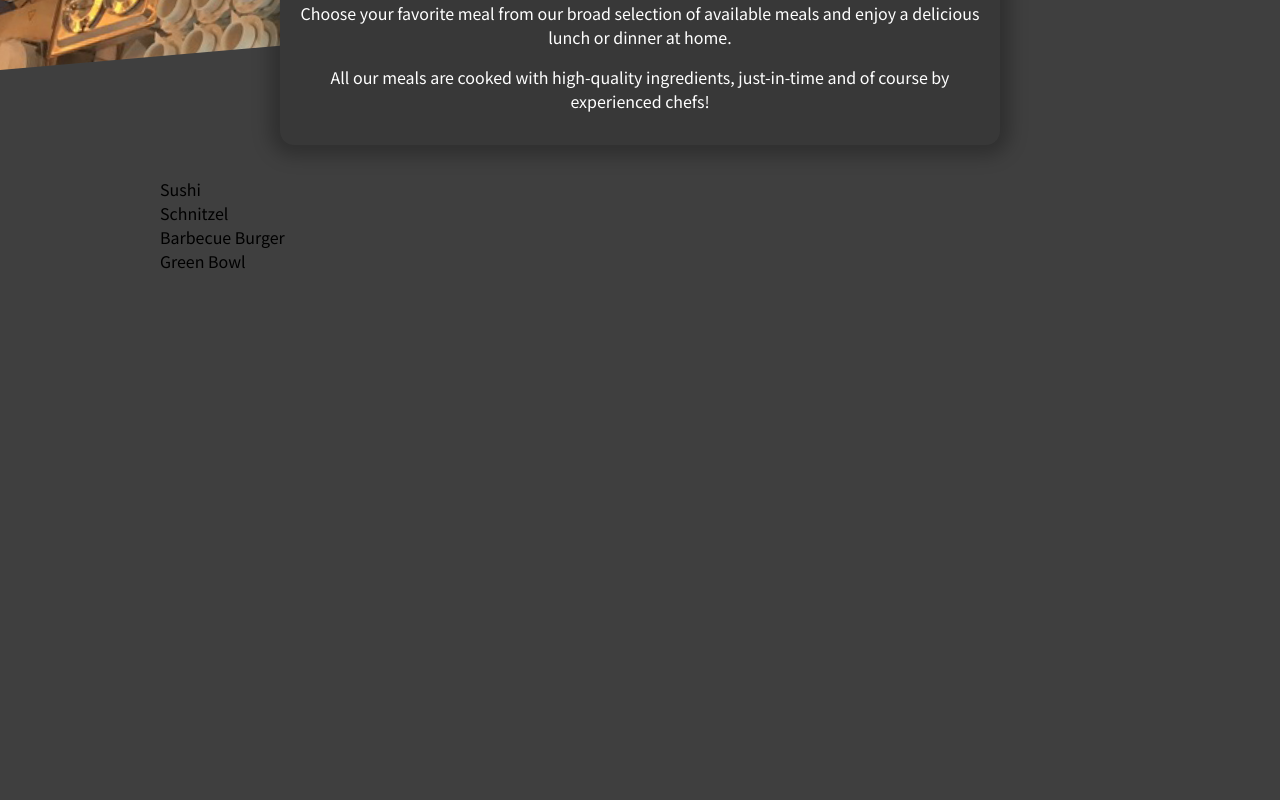
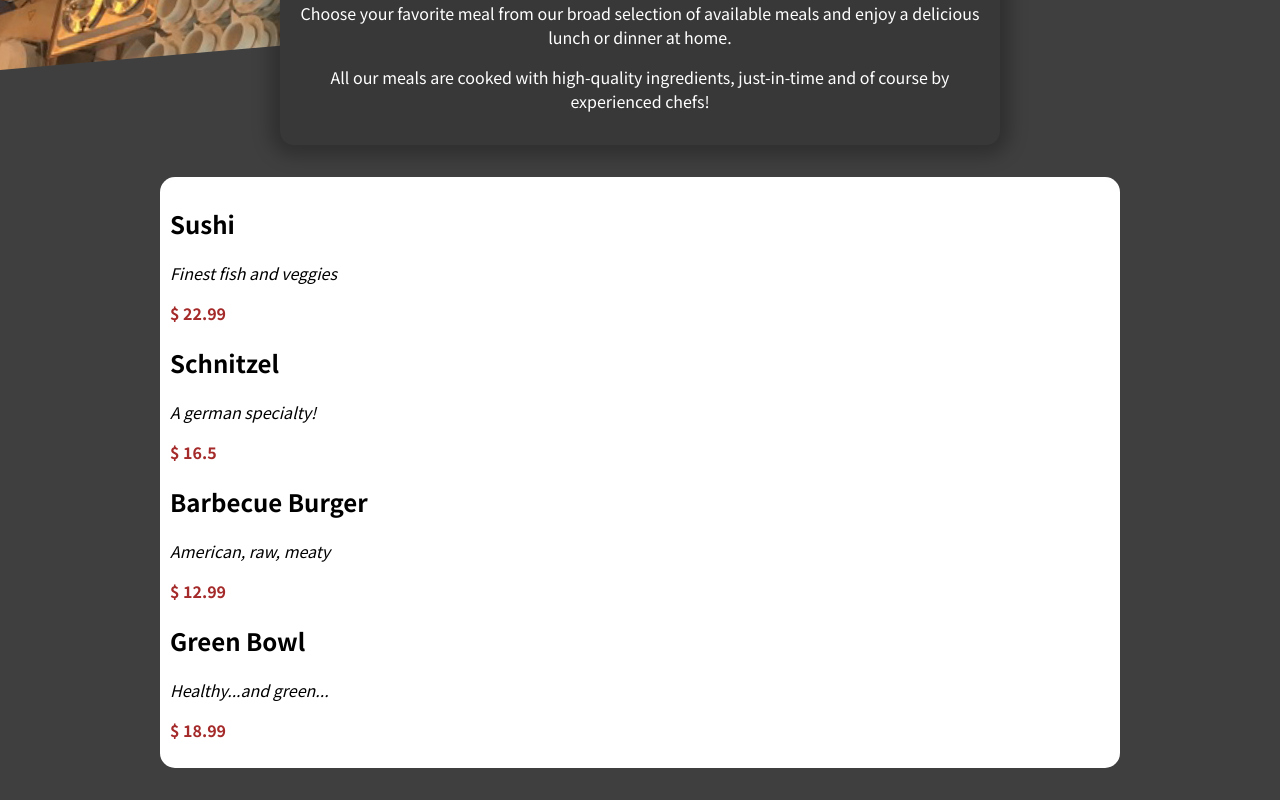
Before and after one commit to Ajayprajapati786/restaurent-app, a JavaScript app: page / in a window 1280 px wide. Shown: the part 328-1128 px from the top of the page. Before the commit the page ends 800 px from the top, so only its background shows below. Built offline with nearby package versions, Linux system fonts and the light colour scheme.

Commit message:
135 by me

```diff
--- a/src/components/Meals/AvailableMeals.js
+++ b/src/components/Meals/AvailableMeals.js
@@ -1,41 +1,43 @@
-import classes from './AvailableMeals.module.css'
+import classes from "./AvailableMeals.module.css";
 
 const DUMMY_MEALS = [
   {
-      id: 'm1',
-      name: 'Sushi',
-      description: 'Finest fish and veggies',
+    id: "m1",
+    name: "Sushi",
+    description: "Finest fish and veggies",
     price: 22.99,
   },
   {
-      id: 'm2',
-      name: 'Schnitzel',
-      description: 'A german specialty!',
+    id: "m2",
+    name: "Schnitzel",
+    description: "A german specialty!",
     price: 16.5,
   },
   {
-      id: 'm3',
-      name: 'Barbecue Burger',
-      description: 'American, raw, meaty',
+    id: "m3",
+    name: "Barbecue Burger",
+    description: "American, raw, meaty",
     price: 12.99,
   },
   {
-      id: 'm4',
-      name: 'Green Bowl',
-      description: 'Healthy...and green...',
+    id: "m4",
+    name: "Green Bowl",
+    description: "Healthy...and green...",
     price: 18.99,
   },
 ];
 
-const AvailableMeals = () =>{
-    const mealsList = DUMMY_MEALS.map(meal => <li>{meal.name}</li>);
+const AvailableMeals = () => {
+  const mealsList = DUMMY_MEALS.map((meal) => {
+    return (<div><h1 style={{color:'black'}}>{meal.name}</h1>  <p style={{fontStyle:'italic'}}>{meal.description}</p> <p style={{color:'brown',fontWeight:'900'}}> $ {meal.price}</p> </div>);
+  });
 
-    return <section className={classes.meals}>
-        <ul>
-            {mealsList}
-        </ul>
+  return (
+    <section className={classes.meals}>
+      <ul style={{background:'white',padding:'10px', borderRadius:'15px'}}>{mealsList}</ul>
+      {console.log(mealsList)}
     </section>
-
+  );
 };
 
 export default AvailableMeals;
```
Lines whose indentation alone changed are shown as unchanged.
